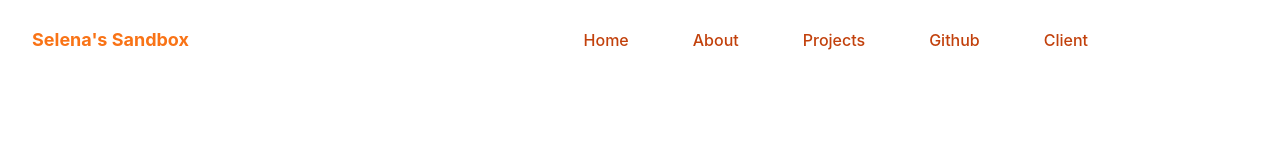
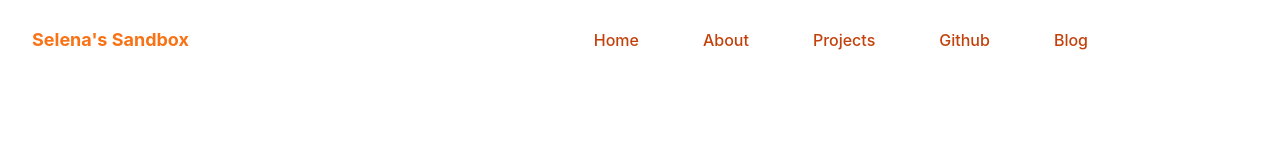
Before and after one commit to auraselena/auraselena.github.io, a plain HTML site: page index.html in a window 1280 px wide. Shown: the top 145 px of the page. Drawn offline with Linux system fonts and the light colour scheme.

Commit message:
modify header

```diff
--- a/index.html
+++ b/index.html
@@ -25,7 +25,7 @@
                 <li class="group"><a href="#about" class="font-medium text-base text-dark mx-8 py-2 flex group-hover:text-primary">About</a></li>
                 <li class="group"><a href="#portfolio" class="font-medium text-base text-dark mx-8 py-2 flex group-hover:text-primary">Projects</a></li>
                 <li class="group"><a href="https://www.github.com/auraselena" class="font-medium text-base text-dark mx-8 py-2 flex group-hover:text-primary">Github</a></li>
-                <li class="group"><a href="https://www.instagram.com/decimals.co" class="font-medium text-base text-dark mx-8 py-2 flex group-hover:text-primary">Client</a></li>
+                <li class="group"><a href="https://auraselena.medium.com" class="font-medium text-base text-dark mx-8 py-2 flex group-hover:text-primary">Blog</a></li>
               </ul>
             </nav>
           </div>
```
